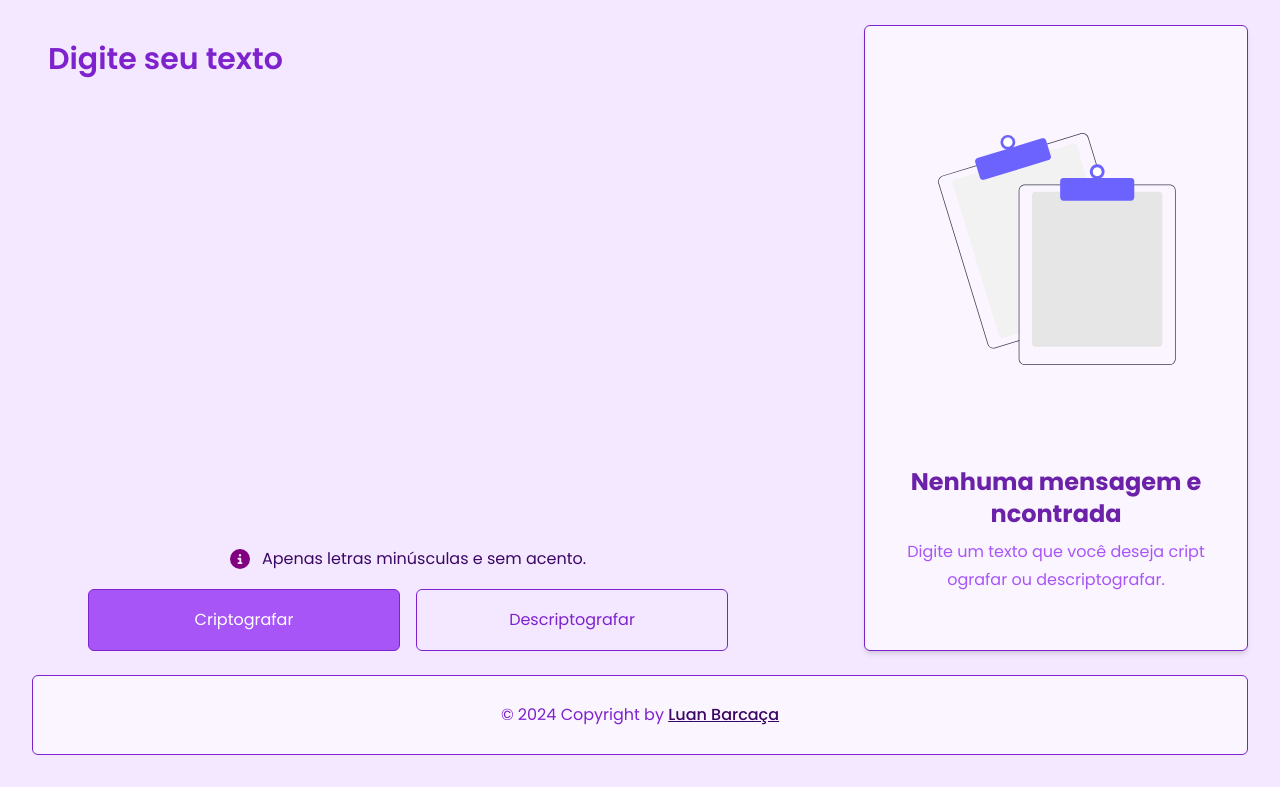
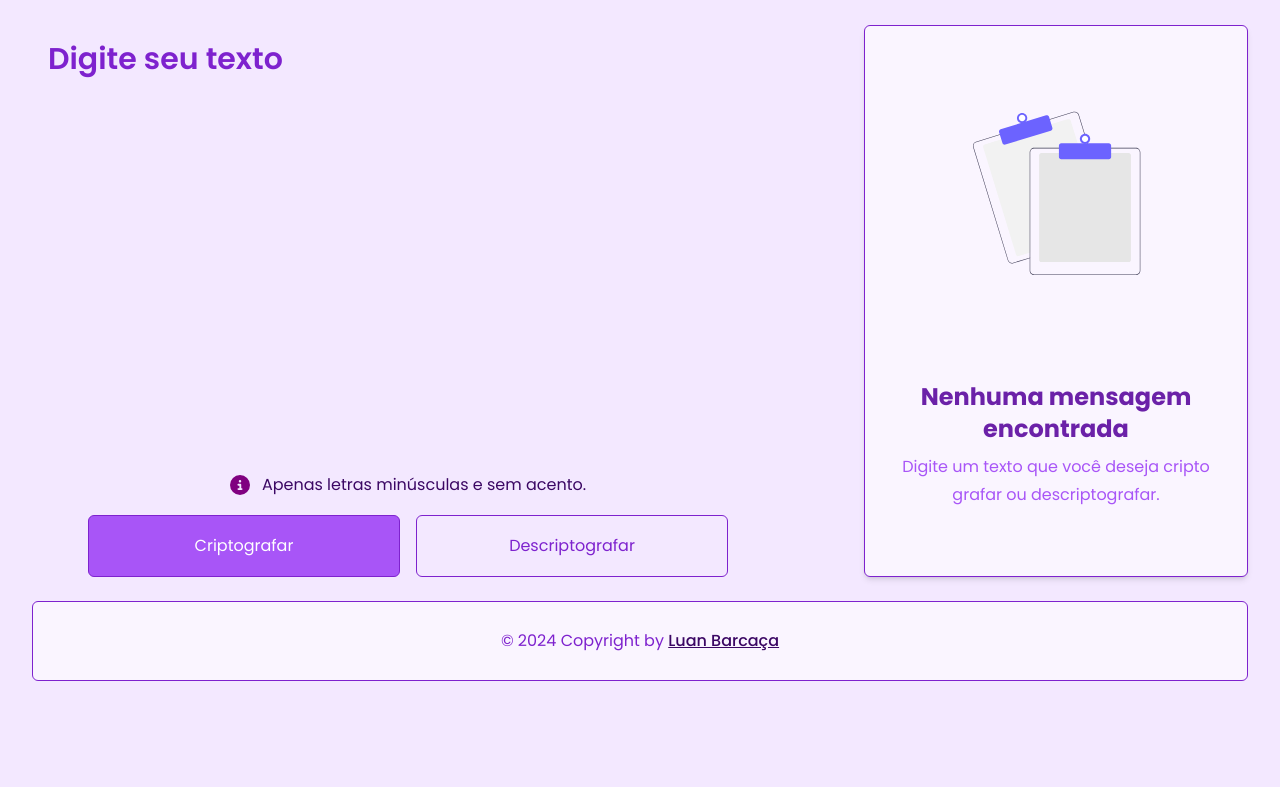
Before and after one commit to barcaca/allura-challenger-decodificador-de-texto, a website: page src/index.html in a window 1280 px wide. Shown: the part 87-874 px from the top of the page. After the commit the page ends 800 px from the top, so only its background shows below. Drawn offline with Linux system fonts and the light colour scheme.

Commit message:
style: fix size svg, ajust padding

```diff
--- a/src/index.html
+++ b/src/index.html
@@ -26,7 +26,7 @@
     </header>
 
     <!-- Conteúdo Principal -->
-    <div class="flex flex-1 flex-col gap-10 md:flex-row lg:gap-20">
+    <div class="flex flex-1 flex-col gap-10 md:h-full md:flex-row lg:gap-20">
       <form class="flex w-full flex-1 flex-col gap-4">
         <!-- Área de Texto de Entrada -->
         <textarea
@@ -72,16 +72,16 @@
       <!-- Painel Lateral -->
       <aside
         id="resultPanel"
-        class="flex w-full flex-1 flex-col justify-between gap-4 break-all rounded-md border border-purple-700 bg-purple-50 p-8 shadow-md md:max-w-sm"
+        class="flex w-full flex-1 flex-col items-center justify-between gap-3 break-all rounded-md border border-purple-700 bg-purple-50 p-6 shadow-md md:max-w-sm"
       >
         <img
           src="./public/message-empty.svg"
           alt="Ícone de duas pranchetas"
-          class="hidden size-80 md:block"
+          class="hidden size-56 md:block"
         />
         <div class="space-y-2 p-2 text-center">
           <h2 id="messageTitle" class="m-0 text-purple-800">
-            Nenhuma mensagem encontrada
+            Nenhuma mensagem <br />encontrada
           </h2>
           <p id="messageDescription" class="m-0 text-purple-500">
             Digite um texto que você deseja criptografar ou descriptografar.
```
Also changed, not shown: src/css/output.css.
